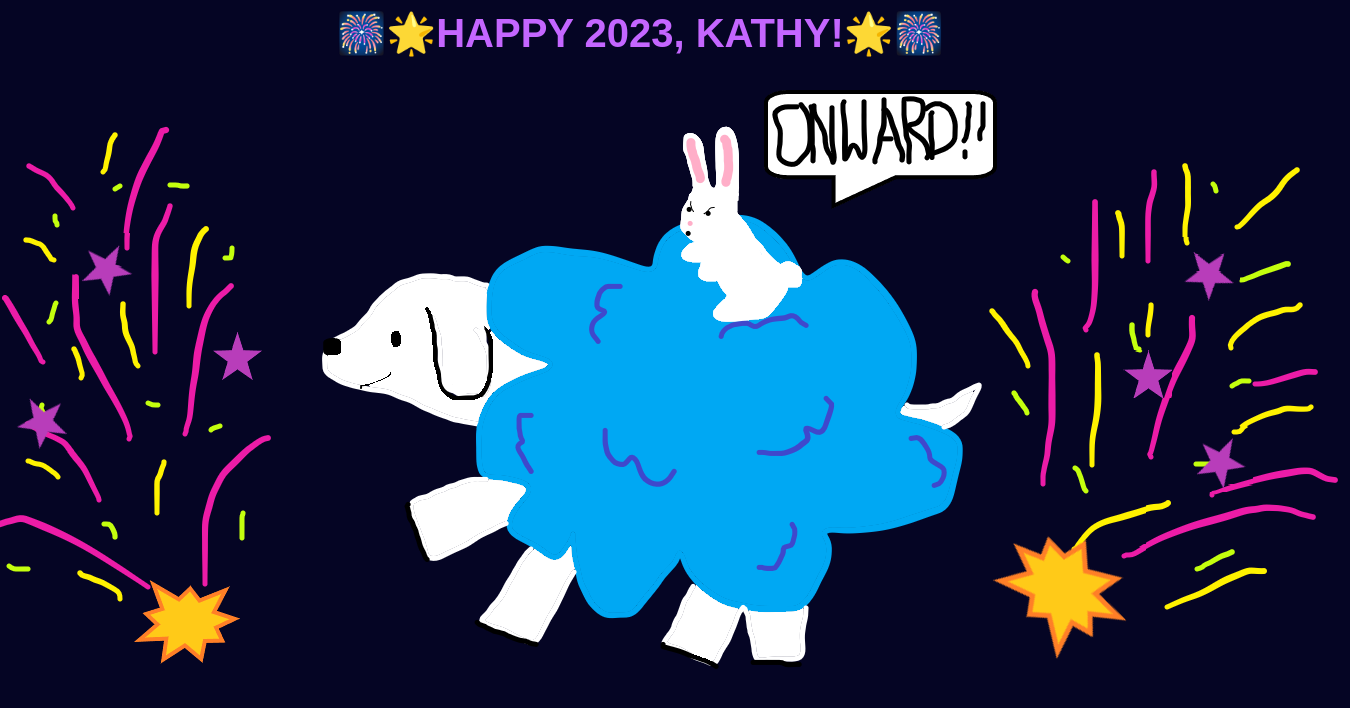
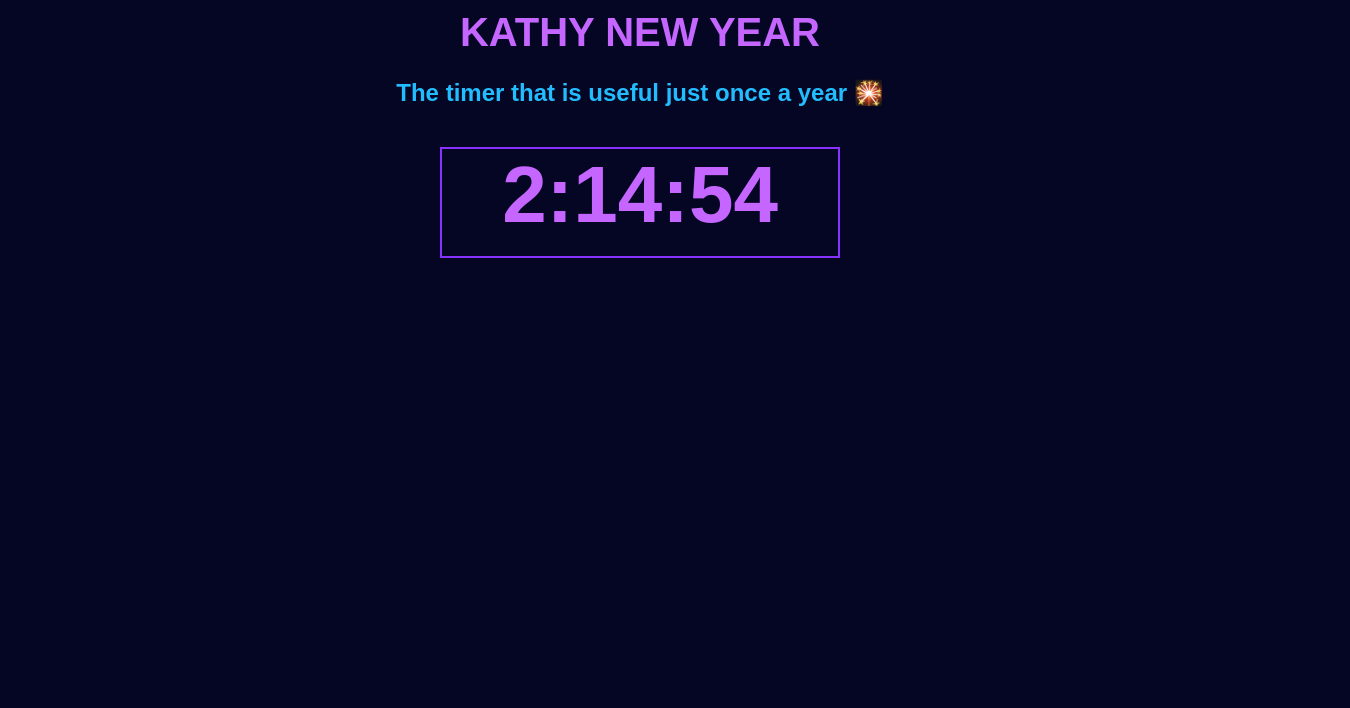
Before and after one commit to ktpeace/kathy-new-year, a plain HTML site: page index.html in a window 1280 px wide. Shown: the whole page, 1350 px wide, since content can reach past the window. Drawn offline with Linux system fonts and the light colour scheme; a web font is replaced by a local one.

Commit message:
added new year time image

```diff
--- a/app.js
+++ b/app.js
@@ -1,37 +1,35 @@
-// let midnight = new Date("Jan 1, 2023 00:00:00").toLocaleTimeString("en-US", {
-//   timeZone: "America/Los_Angeles",
-// });
-// let now = new Date().toLocaleTimeString("en-US", {
-//   timeZone: "America/Los_Angeles",
-// });
-// const timer = document.querySelector(".timer");
-// timer.innerHTML = calculateTime();
+let midnight = new Date("Jan 1, 2023 00:00:00").toLocaleTimeString("en-US", {
+  timeZone: "America/Los_Angeles",
+});
+let now = new Date().toLocaleTimeString("en-US", {
+  timeZone: "America/Los_Angeles",
+});
+const timer = document.querySelector(".timer");
+timer.innerHTML = calculateTime();
 
-// function calculateTime() {
-//   now = new Date().toLocaleTimeString("en-US", {
-//     timeZone: "America/Los_Angeles",
-//   });
-//   const nums = now.split(/:| /); // ['9', '53', '42', 'PM']
-//   let hours = 12 - nums[0];
-//   let mins = 60 - nums[1];
-//   let secs = 60 - nums[2];
-//   if (hours === 0 && mins === 0 && secs === 0) {
-//     const belowH1 = document.querySelector(".below-h1")
-//     belowH1.innerHTML = '<img src="sheep.png">'
-//   } else {
-//     if (mins.toString().length === 1) mins = `0${mins}`;
-//     if (secs.toString().length === 1) secs = `0${secs}`;
-//     return `${hours}:${mins}:${secs}`;
-//   }
-// }
+function calculateTime() {
+  now = new Date().toLocaleTimeString("en-US", {
+    timeZone: "America/Los_Angeles",
+  });
+  const nums = now.split(/:| /); // ['9', '53', '42', 'PM']
+  let hours = 12 - nums[0];
+  let mins = 60 - nums[1];
+  let secs = 60 - nums[2];
+  if (hours === 0 && mins === 0 && secs === 0) {
+    const h1 = document.querySelector("h1");
+    h1.innerText = "🎆🌟HAPPY 2023, KATHY!🌟🎆";
+    const belowH1 = document.querySelector(".below-h1");
+    belowH1.innerHTML =
+      '<img src="sheep.png" alt="rabbit riding sheep while yelling onward" class="sheep">';
+  } else {
+    if (mins.toString().length === 1) mins = `0${mins}`;
+    if (secs.toString().length === 1) secs = `0${secs}`;
+    return `${hours}:${mins}:${secs}`;
+  }
+}
 
-// function time() {
-//   timer.innerHTML = calculateTime();
-// }
+function time() {
+  timer.innerHTML = calculateTime();
+}
 
-// setInterval(time, 1000);
-const h1 = document.querySelector("h1");
-h1.innerText = "🎆🌟HAPPY 2023, KATHY!🌟🎆";
-const belowH1 = document.querySelector(".below-h1");
-belowH1.innerHTML =
-  '<img src="sheep.png" alt="rabbit riding sheep while yelling onward" class="sheep">';
+setInterval(time, 1000);
--- a/index.html
+++ b/index.html
@@ -5,7 +5,7 @@
     <meta charset="UTF-8">
     <meta http-equiv="X-UA-Compatible" content="IE=edge">
     <meta name="viewport" content="width=device-width, initial-scale=1.0">
-    <title>KATHY New Year!</title>
+    <title>KATHY New Year 🎆</title>
     <link rel="stylesheet" href="styles.css">
     <script src="app.js" defer></script>
 </head>
```
